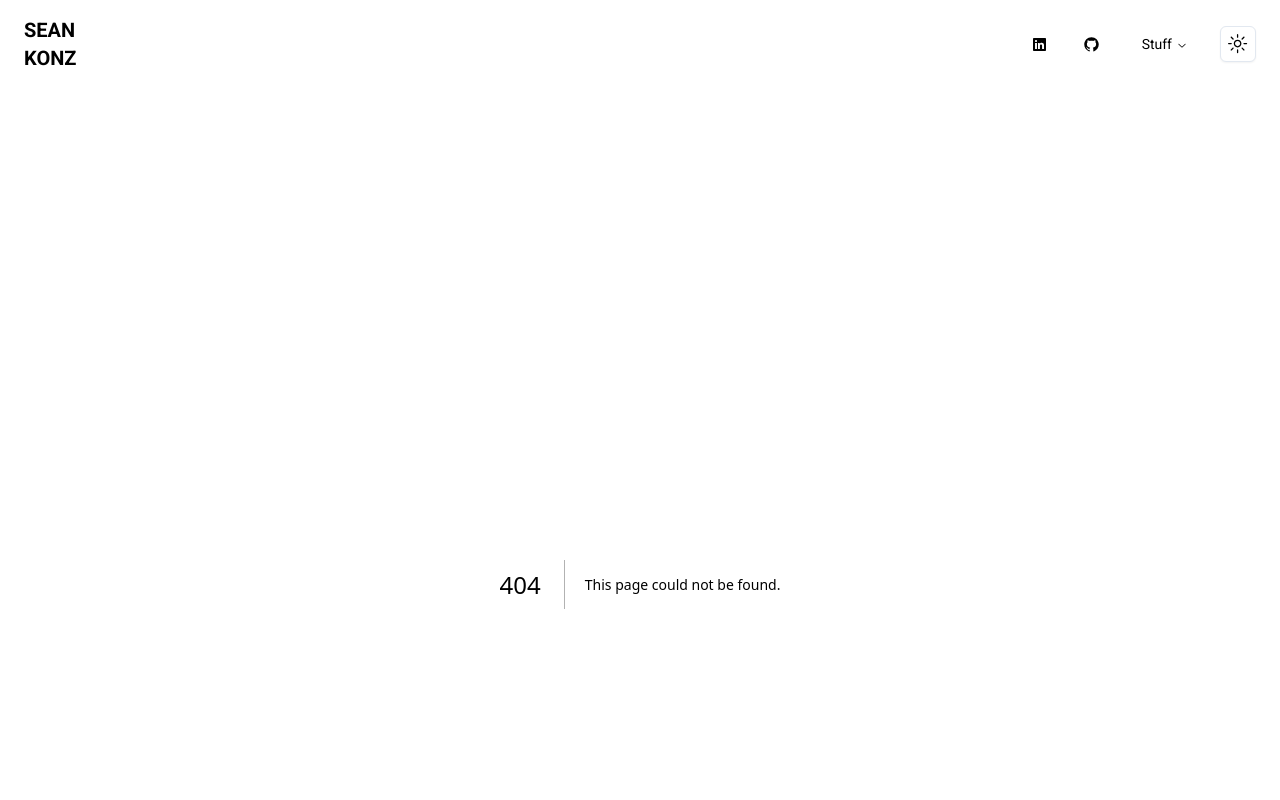
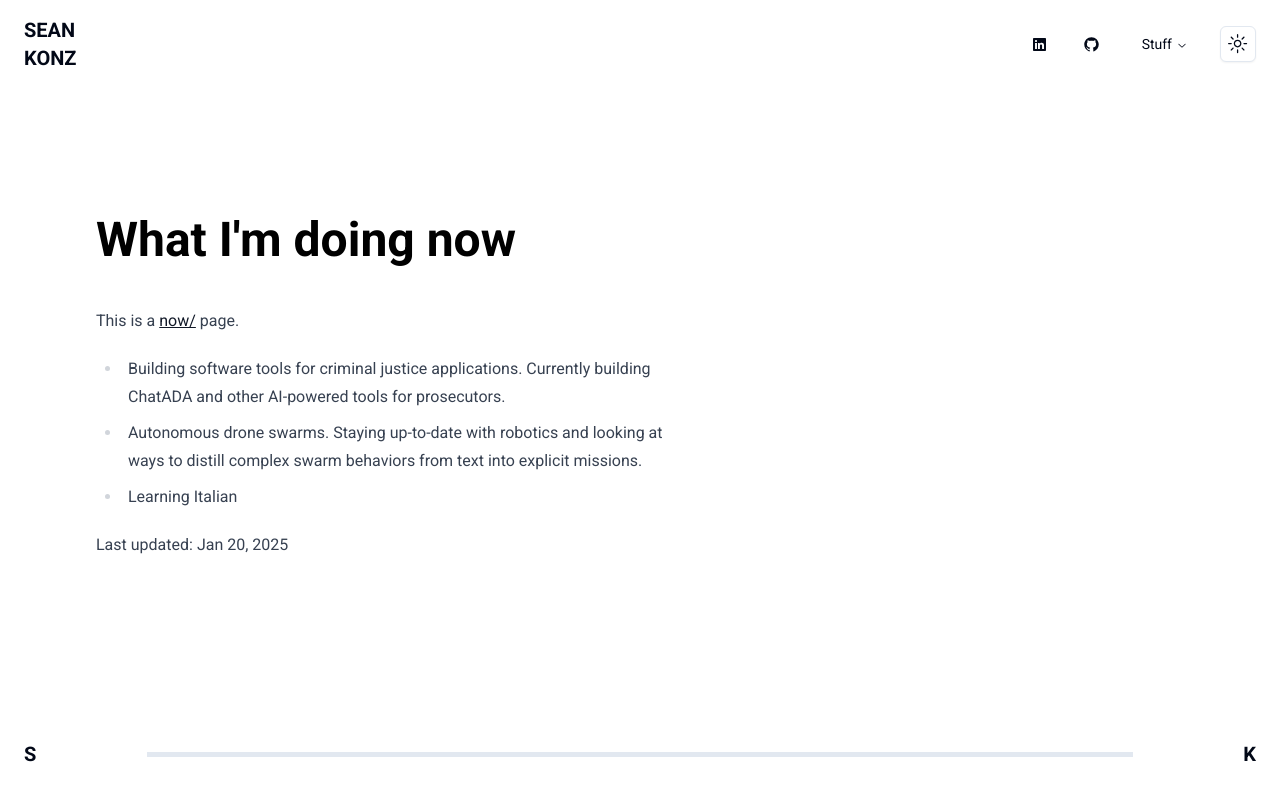
Before and after one commit to swkonz/portfolio-template, a Next.js app: page /stuff/now in a window 1280 px wide. Before the commit this address had no page. Shown: the top 800 px of the page. Built offline with nearby package versions, Linux system fonts and the light colour scheme.

Commit message:
add now page

```diff
--- /dev/null
+++ b/app/stuff/now/page.mdx
@@ -0,0 +1,11 @@
+# What I'm doing now
+
+This is a [now/](https://nownownow.com/about) page.
+
+- Building software tools for criminal justice applications. Currently building ChatADA
+  and other AI-powered tools for prosecutors.
+- Autonomous drone swarms. Staying up-to-date with robotics and looking at ways to
+  distill complex swarm behaviors from text into explicit missions.
+- Learning Italian
+
+Last updated: Jan 20, 2025
--- a/components/header.tsx
+++ b/components/header.tsx
@@ -105,6 +105,9 @@ export function Header() {
                         </a>
                       </NavigationMenuLink>
                     </li>
+                    <ListItem href="/stuff/now" title="Now">
+                      What I'm doing now
+                    </ListItem>
                     <ListItem href="/stuff/projects" title="Projects">
                       Past projects
                     </ListItem>
```
